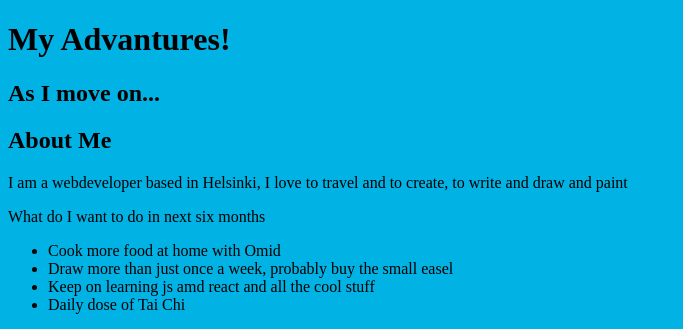
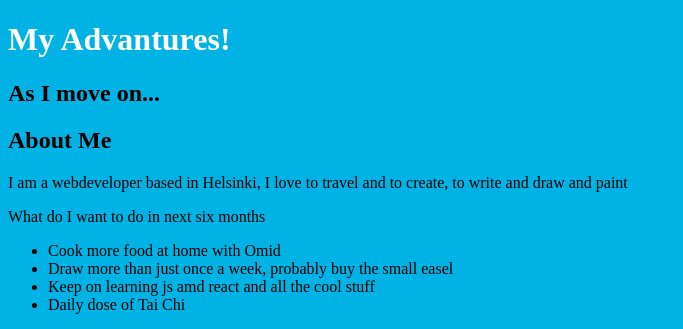
Before and after one commit to niloomotita/my-advantures-, a plain HTML site: page index.html in a window 1280 px wide. Shown: the top 329 px of the page, without its empty margins (0-683 px from the left). Drawn offline with Linux system fonts and the light colour scheme.

Commit message:
change header color

```diff
--- a/css/app.css
+++ b/css/app.css
@@ -1,3 +1,6 @@
 body{
    background-color: #01b2e4
 }
+h1{
+   color: white
+}
```
